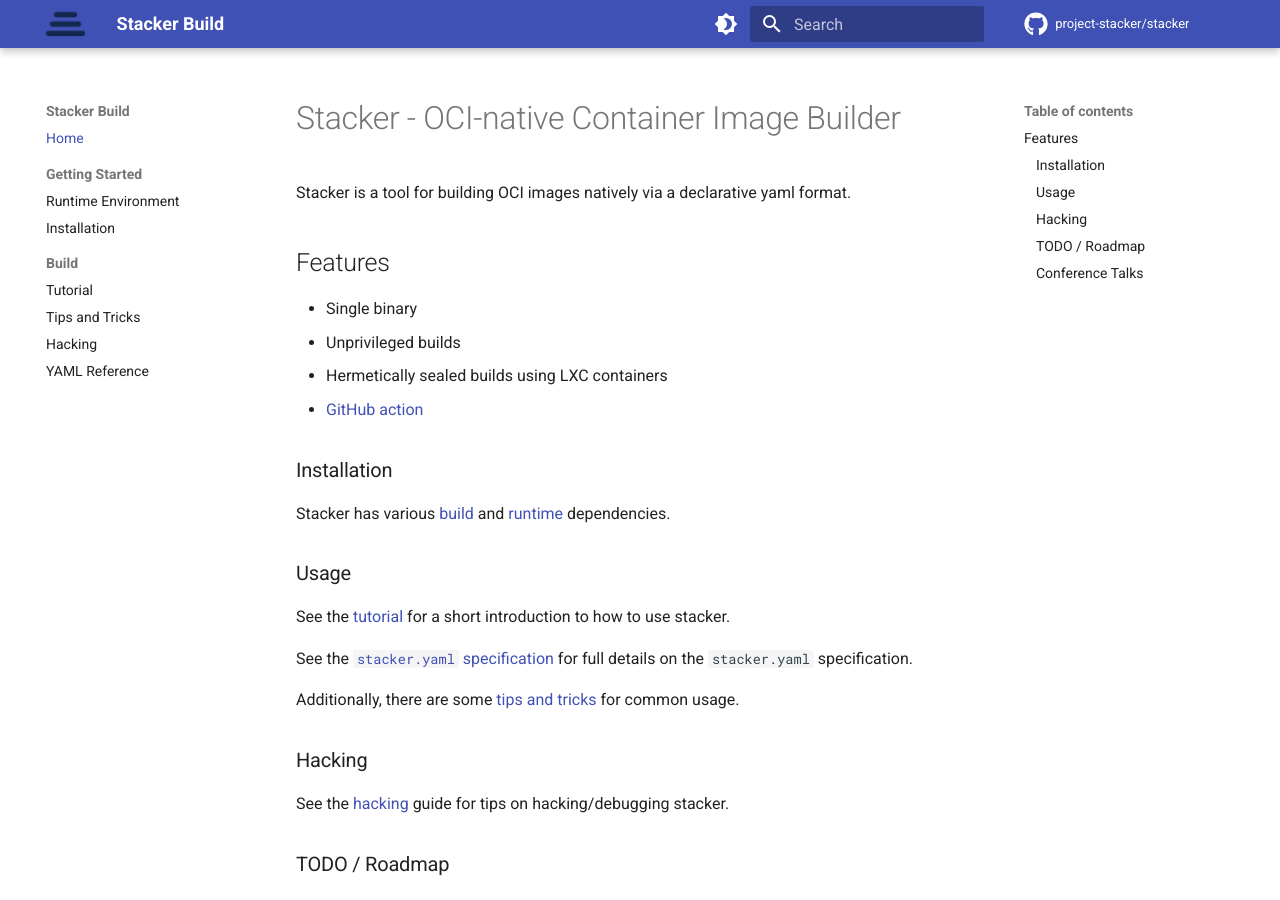
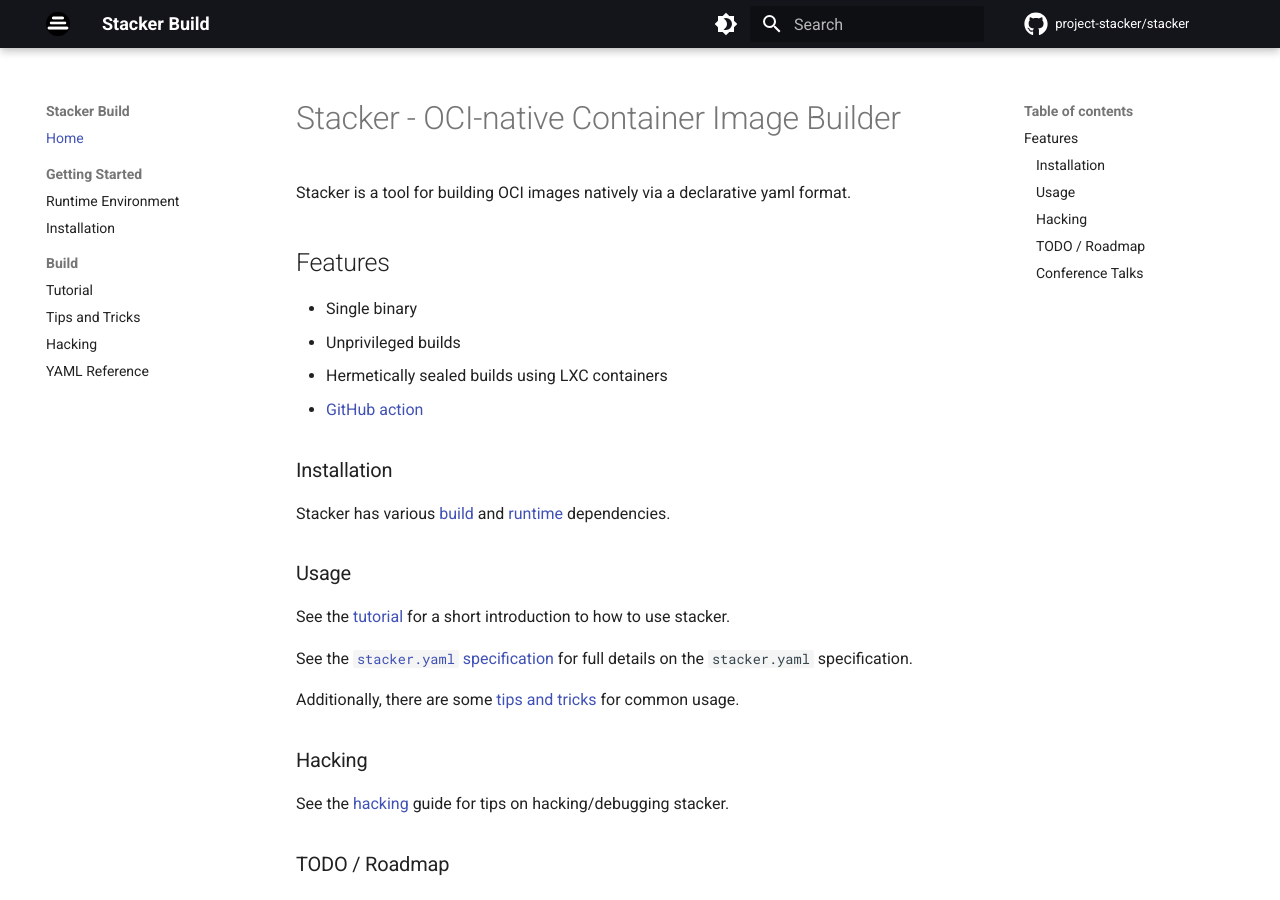
Before and after one commit to rchincha/project-stacker.github.io, an MkDocs documentation site: the page built from docs/index.md, in a window 1280 px wide and 900 px high. Built offline with MkDocs 1.6.1 and Material for MkDocs 9.7.7, drawn with Linux system fonts in a browser that asks for light colours; comment, search, counter and statistics services are not loaded.

Commit message:
logo: while on black logo
* use black on white logo to fit any primary color.
* works with both ligth and dark modes.
* change the primary color to classic black instead of indigo.

Signed-off-by: Ravi Chamarthy <ravi@chamarthy.dev>

```diff
--- a/mkdocs.yml
+++ b/mkdocs.yml
@@ -9,18 +9,18 @@
       toggle:
         name: Light Mode
         icon: material/brightness-7
-      primary: indigo
+      primary: black
       accent: lime
       media: "(prefers-color-scheme: dark)"
     - scheme: default
       toggle:
         name: Dark Mode
         icon: material/brightness-4
-      primary: indigo
+      primary: black
       accent: teal
       media: "(prefers-color-scheme: light)"
   favicon: assets/images/favicon.png
-  logo: assets/logo.png
+  logo: assets/images/logo.png
   features:
     - content.code.annotate
     - content.tooltips
```
Also changed, not shown: docs/assets/images/favicon.png, docs/assets/images/logo.png (added), docs/assets/images/stacker-logo.png (deleted), docs/assets/logo.png (deleted).
